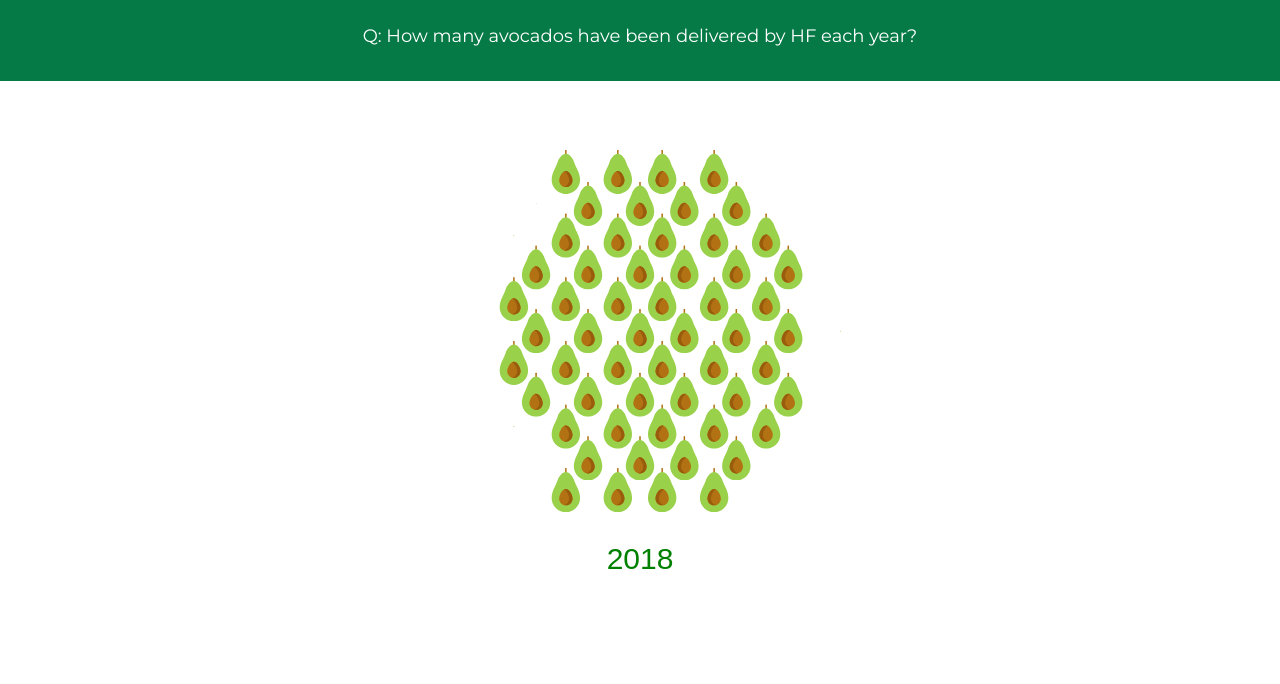
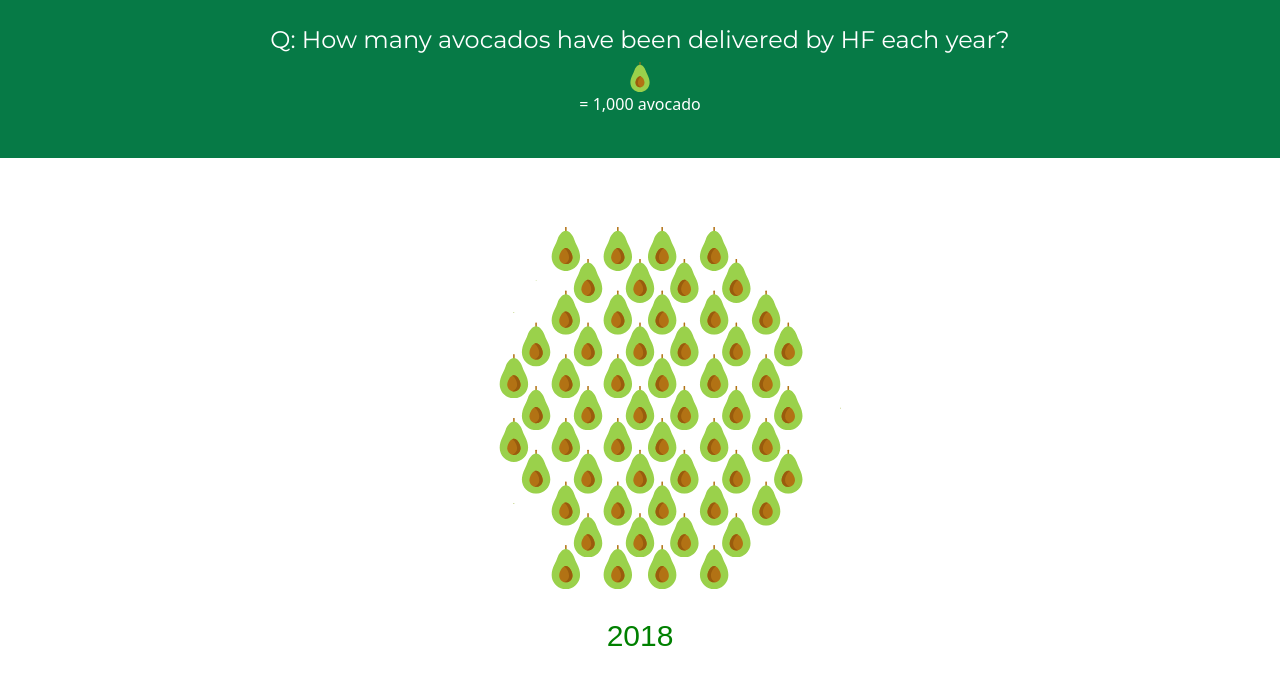
Before and after one commit to hkimhellofresh/avocado, a plain HTML site: page index.html in a window 1280 px wide. Drawn offline with nearby package versions, Linux system fonts and the light colour scheme.

Commit message:
Add files via upload

```diff
--- a/index.html
+++ b/index.html
@@ -18,6 +18,9 @@
 <body>
     <div id ="title">
         <h1>Q: How many avocados have been delivered by HF each year?</h1>
+        <div class="legend">
+            <img src="avocado.svg" width="30" height="30"><p>= 1,000 avocado</p>
+        </div>
     </div>
 
     <div id="main" style="width:innerWidth; height:500px;">
--- a/styles.css
+++ b/styles.css
@@ -1,8 +1,16 @@
 h1 {
     color: white;
-    font-size: large;
+    font-size: x-large;
     text-align: center;
     font-family: Montserrat;
+}
+p{
+    color: white;
+}
+
+.legend {
+    margin: auto;
+    text-align: center;
 }
 
 #title {
```
